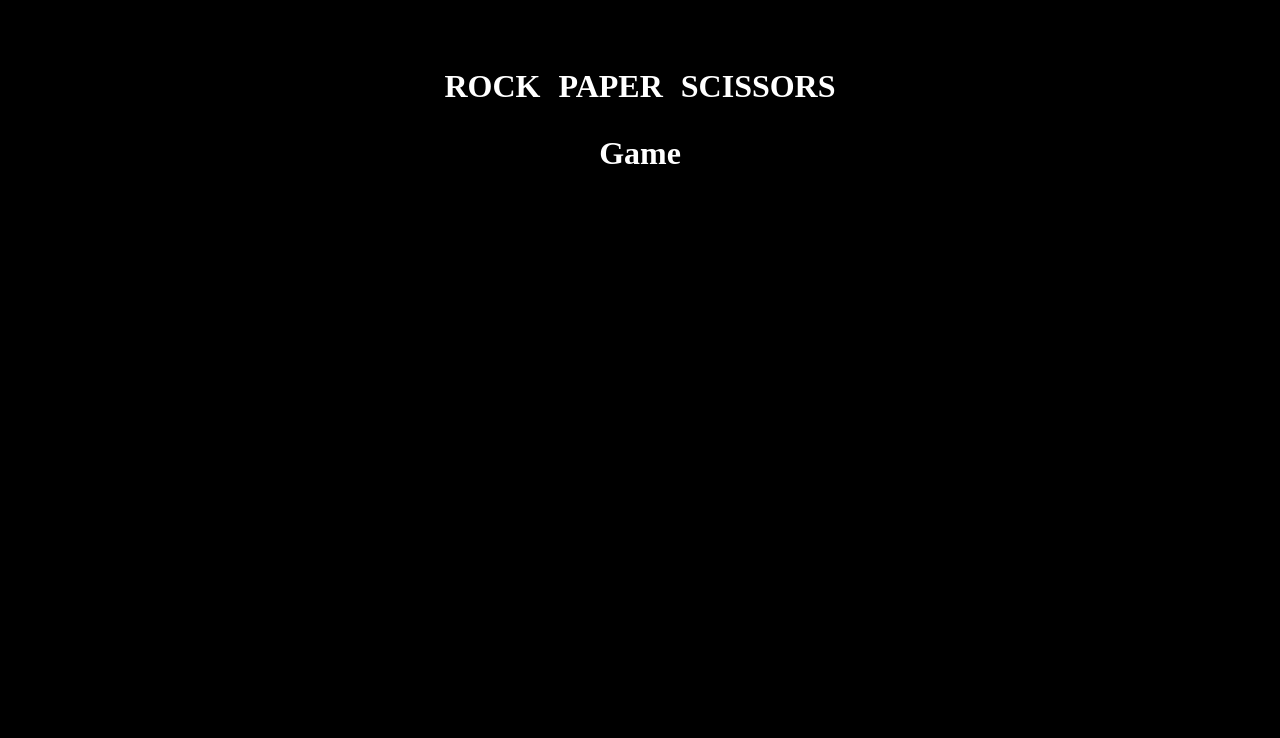
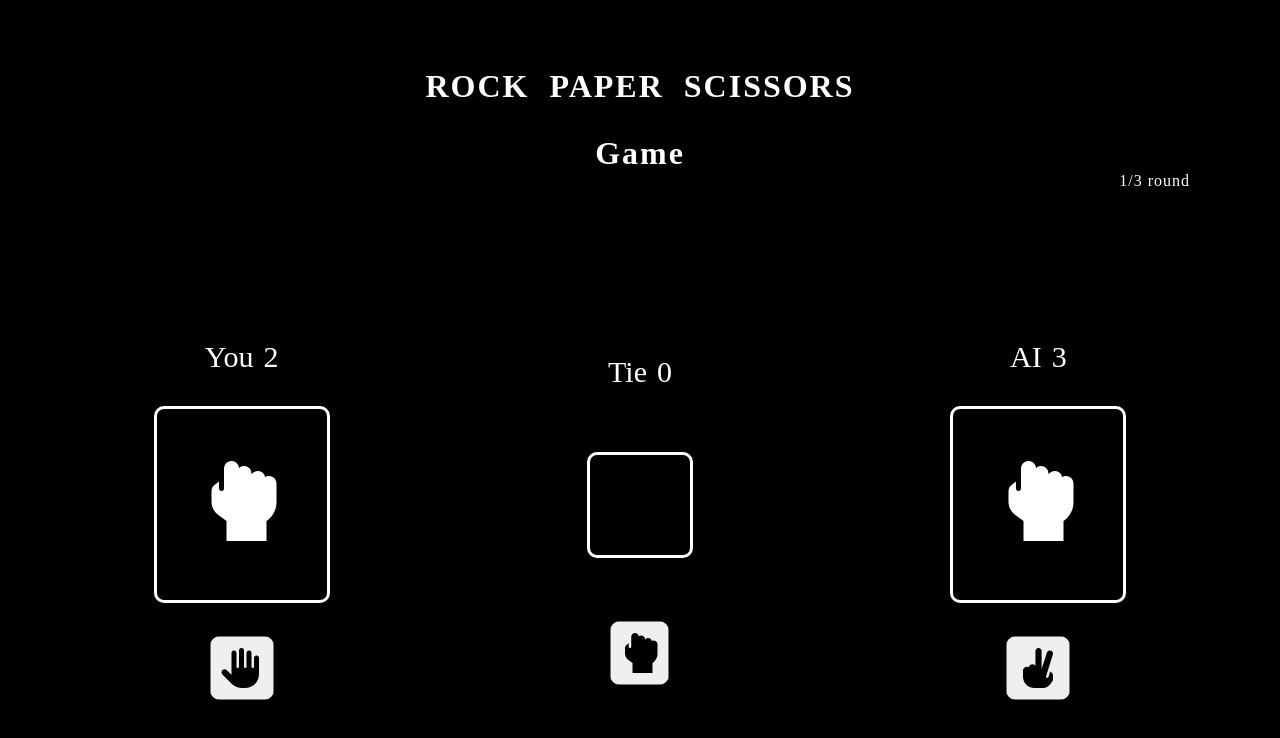
Before and after one commit to fawriid/Rock-Paper-Scissorspro, a plain HTML site: page index.html in a window 1280 px wide. Drawn offline with Linux system fonts and the light colour scheme.

Commit message:
game section has written and styled

```diff
--- a/index.html
+++ b/index.html
@@ -15,9 +15,57 @@
         <div class="title">
             <h1>ROCK PAPER SCISSORS</h1>
             <h1>Game</h1>
+            <p>1/3 round</p>
         </div>
         <div class="game">
+            <div class="game-section">
+                <section class="sec-title">
+                    <p>You</p>
+                    <span>2</span>
+                </section>
+                <section class="chosen">
+                    <div>
+                        <i class="fas fa-hand-rock"></i>
+                    </div>
+                </section>
+                <section class="button">
+                    <button>
+                        <i class="fas fa-hand-paper"></i>
+                    </button>
+                </section>
+            </div>
+            <div class="game-section">
+                <section class="sec-title">
+                    <p>Tie</p>
+                    <span>0</span>
+                </section>
+                <section class="chosen">
+                    <div>
 
+                    </div>
+                </section>
+                <section class="button">
+                    <button>
+                        <i class="fas fa-hand-rock"></i>
+                    </button>
+                </section>
+            </div>
+            <div class="game-section">
+                <section class="sec-title">
+                    <p>AI</p>
+                    <span>3</span>
+                </section>
+                <section class="chosen">
+                    <div>
+                        <i class="fas fa-hand-rock"></i>
+                    </div>
+                </section>
+                <section class="button">
+                    <button>
+                        <i class="fas fa-hand-scissors"></i>
+                    </button>
+                </section>
+            </div>
         </div>
     </div>
 
--- a/style.css
+++ b/style.css
@@ -1,3 +1,5 @@
+/* BASICS
+------------------------------------------- */
 * {
   margin: 0;
   padding: 0;
@@ -9,6 +11,8 @@ html {
 body {
   font-size: 1.6rem;
 }
+/* CONTENT
+---------------------------------------------------- */
 .content {
   width: 100%;
   height: 100vh;
@@ -20,6 +24,8 @@ body {
   align-items: center;
   overflow: hidden;
 }
+/* TITLE
+------------------------------------------------------ */
 .title {
   height: 30%;
   width: 100%;
@@ -29,15 +35,74 @@ body {
   flex-direction: column;
   align-items: center;
   justify-content: center;
+  position: relative;
 }
 .title h1 {
   margin: 1.5rem 0;
   word-spacing: 1rem;
-  letter-spacing: 0.1.95rem;
+  letter-spacing: 0.2rem;
 }
+.title p {
+  position: absolute;
+  right: 9rem;
+  bottom: 5rem;
+  letter-spacing: 0.1rem;
+}
+/* GAME
+------------------------------------------------------------ */
 .game {
   width: 100%;
   height: 70%;
   overflow: hidden;
   /* background-color: red; */
+  display: flex;
+  justify-content: center;
+  align-items: center;
 }
+.game-section {
+  display: flex;
+  flex-direction: column;
+  justify-content: space-around;
+  align-items: center;
+  margin: 0 2rem;
+  width: 28%;
+  height: 70%;
+}
+/* .game-section:nth-child(1){
+ background-color: red;
+}
+.game-section:nth-child(2){
+    background-color: yellow;
+}
+.game-section:nth-child(3){
+    background-color: green;
+} */
+
+.sec-title {
+  font-size: 3rem;
+  display: flex;
+}
+.sec-title :nth-child(1),
+.sec-title :nth-child(2) {
+  margin: 0 0.5rem;
+}
+.chosen {
+  font-size: 8rem;
+  border: 3px solid white;
+  border-radius: 10px;
+  padding: 5rem;
+}
+.button {
+  font-size: 4rem;
+  cursor: pointer;
+  overflow: hidden;
+  border-radius: 10px;
+}
+.button i {
+  font-size: 4rem;
+  cursor: pointer;
+  padding: 1rem;
+}
+.game-section:nth-child(3) .button i {
+  transform: rotateZ(90deg);
+}
```
